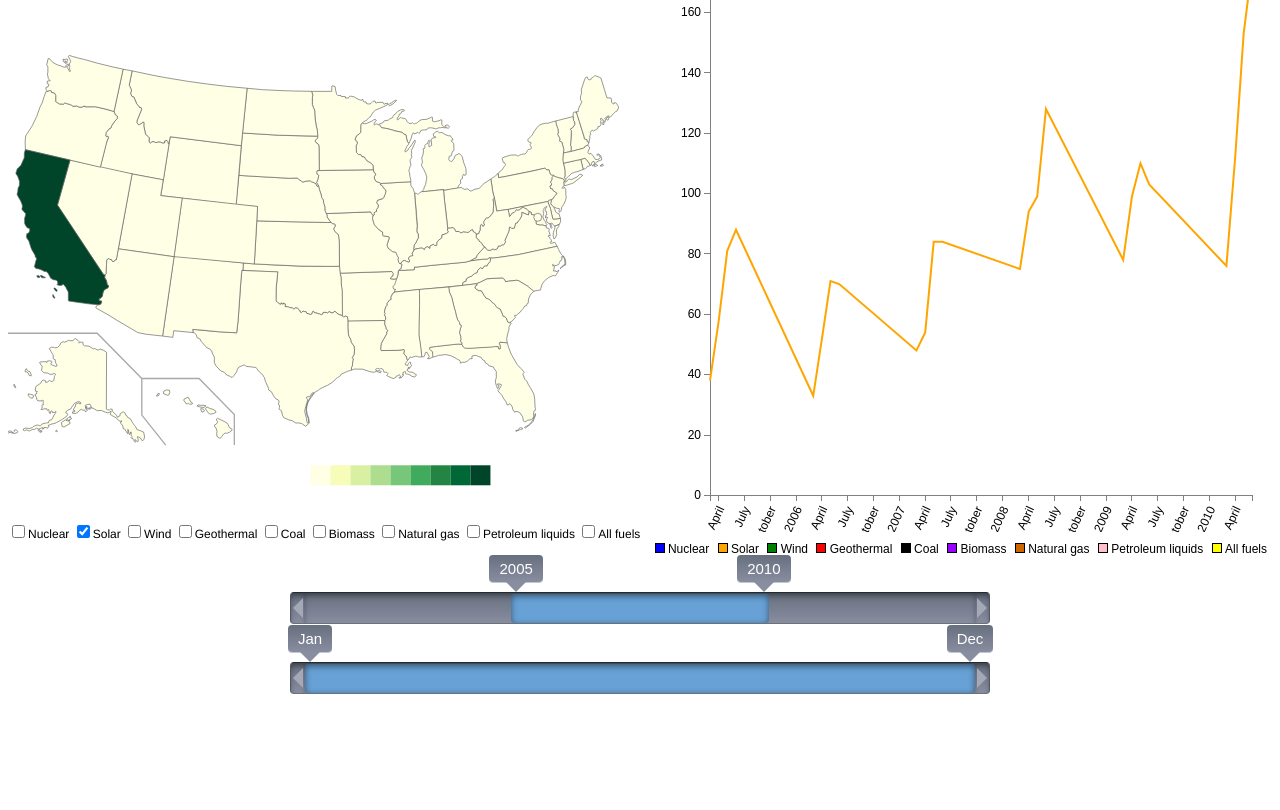
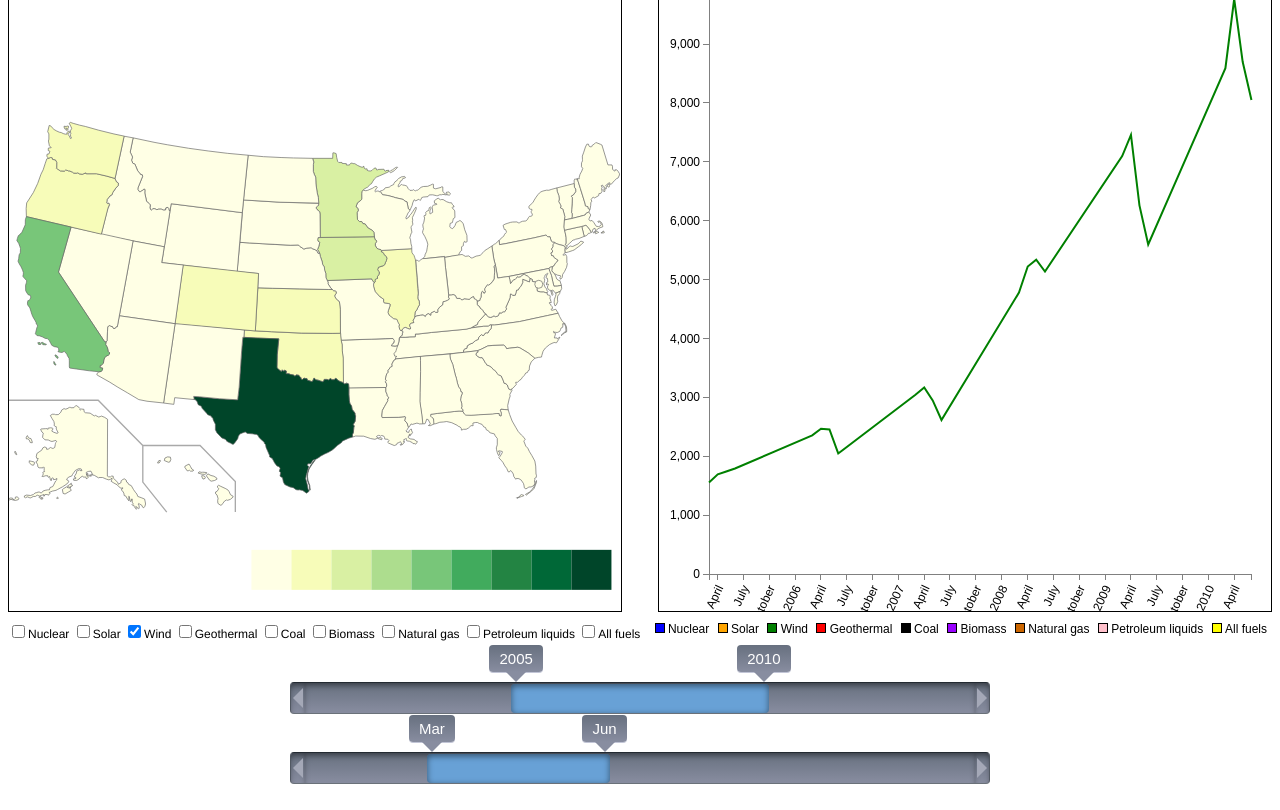
Before and after one commit to JeyRathnam/ElecStat, a plain HTML site: page index.html in a window 1280 px wide. Shown: the part 57-867 px from the top of the page. Before the commit the page ends 800 px from the top, so only its background shows below. Drawn offline with nearby package versions, Linux system fonts and the light colour scheme.

Commit message:
Revert "Design alignment change"
This reverts commit 5c1da58bd9efe147630d1d61582fdb696e2c7265.

```diff
--- a/index.html
+++ b/index.html
@@ -39,13 +39,13 @@ body { font: 12px Arial;}
     <script>
         //Basic init
         var w=window.innerWidth; var h=window.innerHeight;
-        var svgWidth = w/2.09, svgHeight = h/1.4;
+        var svgWidth = w/2.09, svgHeight = h/1.3;
         var svg = d3.select('body').attr("width",w).attr("height",h);
         var startYear = 5, endYear = 10, startMonth = "Mar",endMonth = "Jun",state="United States",filter="Nuclear",Globaldata=[];
          var PalletRectoffset=-20;
         var palletAlignWidth = svgWidth-390, palletAlignHeight = svgHeight-(svgHeight*.1);
         //Title
-
+        svg.append('p').attr('id','ElectStat-title').text("ElectStat");
 
         //Choropleth map
 
@@ -58,14 +58,14 @@ body { font: 12px Arial;}
                 console.log($(this).attr('title'));
                $('#choro-map text').text(stateAbbrevToFullName[this.id]+":"+$(this).attr('title'));
             });
-                   var colorpallet = map.append('svg').attr('id','color-pallet').append('g').attr("transform","translate("+(palletAlignWidth+80)+","+palletAlignHeight+")");
+                   var colorpallet = map.append('svg').attr('id','color-pallet').append('g').attr("transform","translate("+palletAlignWidth+","+palletAlignHeight+")");
         colorpallet.selectAll("rect")
     .data(d3.entries(swatch))
   .enter().append("rect")
     .attr("class", "palette")
-    .attr("x",function(d){ PalletRectoffset = PalletRectoffset+20; return PalletRectoffset;})
-    .attr("width",20)
-    .attr("height",20)
+    .attr("x",function(d){ PalletRectoffset = PalletRectoffset+40; return PalletRectoffset;})
+    .attr("width",40)
+    .attr("height",40)
     .attr("fill", function(d) { console.log(d);return d.value; });
 
         });
@@ -199,7 +199,7 @@ var yAxis = d3.svg.axis().scale(y)
           $("#YearSlider").rangeSlider({bounds: {min: 2001, max: 2014}},{defaultValues:{min: 2005, max: 2010}});
           $("#MonthSlider").rangeSlider(
               {bounds: {min: 0, max: 11}},
-              {defaultValues:{min: 0, max: 11}},
+              {defaultValues:{min: 2, max: 5}},
               {formatter:function(val){
                   var value = Math.round(val);
                   return months[value];
@@ -251,8 +251,8 @@ var yAxis = d3.svg.axis().scale(y)
     <div class="inlineblock">
         <form >
             <input class ="Source-checklist" type="checkbox" name="GenTypes" value="Nuclear" /><label>Nuclear</label>
-            <input class ="Source-checklist" type="checkbox" name="GenTypes" value="Solar" checked /><label>Solar</label>
-            <input class ="Source-checklist" type="checkbox" name="GenTypes" value="Wind"/><label>Wind</label>
+            <input class ="Source-checklist" type="checkbox" name="GenTypes" value="Solar" /><label>Solar</label>
+            <input class ="Source-checklist" type="checkbox" name="GenTypes" value="Wind" checked/><label>Wind</label>
             <input class ="Source-checklist" type="checkbox" name="GenTypes" value="Geothermal" /><label>Geothermal</label>
             <input class ="Source-checklist" type="checkbox" name="GenTypes" value="Coal" /><label>Coal</label>
             <input class ="Source-checklist" type="checkbox" name="GenTypes" value="Biomass" /><label>Biomass</label>
--- a/style/style.css
+++ b/style/style.css
@@ -6,21 +6,21 @@
 
 #choro-map{
 
-    /* margin : 10px 0;
-    border : 1px solid black;*/
+     margin : 10px 0;
+    border : 1px solid black;
 }
 
 #controls{
     width: 100%;
     height:15%;
-   /* border : 1px solid black;*/
+    border : 1px solid black;
     margin:10px 0;
 }
 
 #line-graph{
    /* width : 99%;
-    height : 45%;
-    border : 1px solid black;*/
+    height : 45%;*/
+    border : 1px solid black;
     margin : 10px 0;
     float:right;
 }
@@ -208,5 +208,5 @@ path:hover{
     stroke:yellow;
 }
 #Sliders{
-    padding:30px;
+    padding:20px;
 }
```
